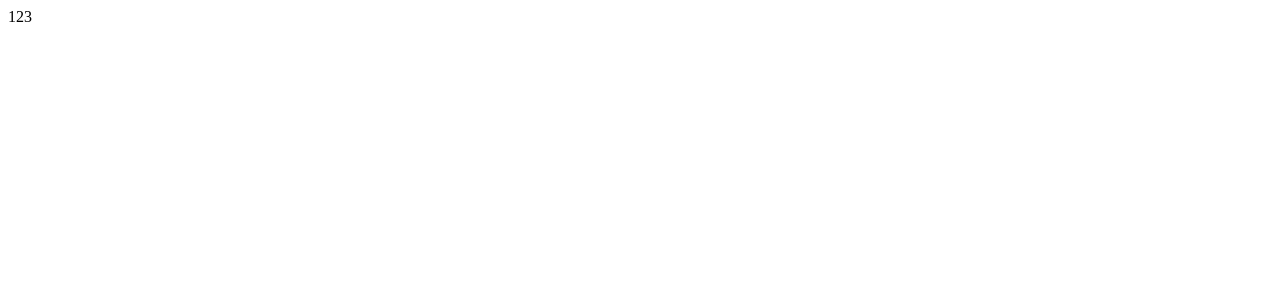
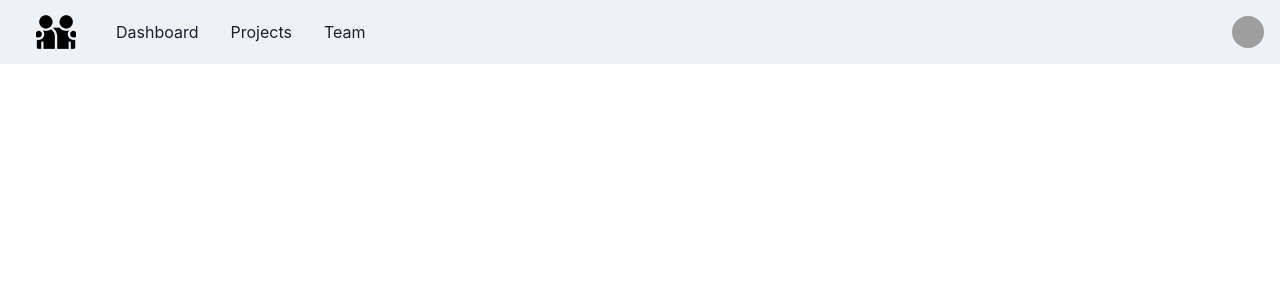
Before and after one commit to Buianto-03/get_sosed, a React (Vite) app in the folder client/: page / in a window 1280 px wide. Shown: the top 300 px of the page. Built offline with nearby package versions, Linux system fonts and the light colour scheme; grey boxes are pictures that could not be loaded.

Commit message:
layout plus navbar with chakra

```diff
--- a/client/package.json
+++ b/client/package.json
@@ -14,9 +14,14 @@
   "author": "",
   "license": "ISC",
   "dependencies": {
+    "@chakra-ui/icons": "^2.1.1",
+    "@chakra-ui/react": "^2.8.2",
+    "@emotion/react": "^11.13.3",
+    "@emotion/styled": "^11.13.0",
     "@reduxjs/toolkit": "^2.2.7",
     "axios": "^1.7.4",
     "bootstrap": "^5.3.3",
+    "framer-motion": "^11.3.29",
     "react": "^18.2.0",
     "react-bootstrap": "^2.10.4",
     "react-dom": "^18.2.0",
--- a/client/src/App.tsx
+++ b/client/src/App.tsx
@@ -1,7 +1,10 @@
 import React from 'react';
+import { RouterProvider } from 'react-router-dom';
+import useAppRouter from './components/hooks/useAppRouter';
 
 function App(): JSX.Element {
-  return <div className="App">123</div>;
+  const router = useAppRouter();
+  return <RouterProvider router={router} />;
 }
 
 export default App;
--- a/client/src/components/Layout.tsx
+++ b/client/src/components/Layout.tsx
@@ -1,5 +1,6 @@
 import React from 'react';
+import Navbar from './ui/Navbar';
 
 export default function Layout(): JSX.Element {
-  return <div />;
+  return <Navbar />;
 }
--- /dev/null
+++ b/client/src/components/ui/Navbar.tsx
@@ -0,0 +1,99 @@
+import React from 'react';
+import {
+  Box,
+  Flex,
+  Avatar,
+  HStack,
+  Text,
+  IconButton,
+  Button,
+  Menu,
+  MenuButton,
+  MenuList,
+  MenuItem,
+  MenuDivider,
+  useDisclosure,
+  useColorModeValue,
+  Stack,
+} from '@chakra-ui/react';
+import { HamburgerIcon, CloseIcon } from '@chakra-ui/icons';
+
+type Props = {
+  children: React.ReactNode;
+};
+
+const Links = ['Dashboard', 'Projects', 'Team'];
+
+export function NavLink(props: Props) {
+  const { children } = props;
+
+  return (
+    <Box
+      as="a"
+      px={2}
+      py={1}
+      rounded="md"
+      _hover={{
+        textDecoration: 'none',
+        bg: useColorModeValue('gray.200', 'gray.700'),
+      }}
+      href="#"
+    >
+      {children}
+    </Box>
+  );
+}
+
+export default function Navbar() {
+  const { isOpen, onOpen, onClose } = useDisclosure();
+
+  return (
+    <Box bg={useColorModeValue('gray.100', 'gray.900')} px={4}>
+      <Flex h={16} alignItems="center" justifyContent="space-between">
+        <IconButton
+          size="md"
+          icon={isOpen ? <CloseIcon /> : <HamburgerIcon />}
+          aria-label="Open Menu"
+          display={{ md: 'none' }}
+          onClick={isOpen ? onClose : onOpen}
+        />
+        <HStack spacing={8} alignItems="center">
+          <Box style={{width: '40px', marginLeft: '20px'}}>
+            <img src="./public/logo.png" />
+          </Box>
+          <HStack as="nav" spacing={4} display={{ base: 'none', md: 'flex' }}>
+            {Links.map((link) => (
+              <NavLink key={link}>{link}</NavLink>
+            ))}
+          </HStack>
+        </HStack>
+        <Flex alignItems="center">
+          <Menu>
+            <MenuButton as={Button} rounded="full" variant="link" cursor="pointer" minW={0}>
+              <Avatar
+                size="sm"
+                src="https://images.unsplash.com/photo-1493666438817-866a91353ca9?ixlib=rb-0.3.5&q=80&fm=jpg&crop=faces&fit=crop&h=200&w=200&s=b616b2c5b373a80ffc9636ba24f7a4a9"
+              />
+            </MenuButton>
+            <MenuList>
+              <MenuItem>Link 1</MenuItem>
+              <MenuItem>Link 2</MenuItem>
+              <MenuDivider />
+              <MenuItem>Link 3</MenuItem>
+            </MenuList>
+          </Menu>
+        </Flex>
+      </Flex>
+
+      {isOpen ? (
+        <Box pb={4} display={{ md: 'none' }}>
+          <Stack as="nav" spacing={4}>
+            {Links.map((link) => (
+              <NavLink key={link}>{link}</NavLink>
+            ))}
+          </Stack>
+        </Box>
+      ) : null}
+    </Box>
+  );
+}
--- a/client/src/main.tsx
+++ b/client/src/main.tsx
@@ -1,9 +1,12 @@
 import React from 'react';
 import ReactDOM from 'react-dom/client';
+import { ChakraProvider } from '@chakra-ui/react';
 import App from './App';
 
 ReactDOM.createRoot(document.getElementById('root') as HTMLElement).render(
   <React.StrictMode>
-    <App />
+    <ChakraProvider>
+      <App />
+    </ChakraProvider>
   </React.StrictMode>,
 );
```
Also changed, not shown: client/public/logo.png (added), 1 other file (tests, documents, lock files or other folders).
